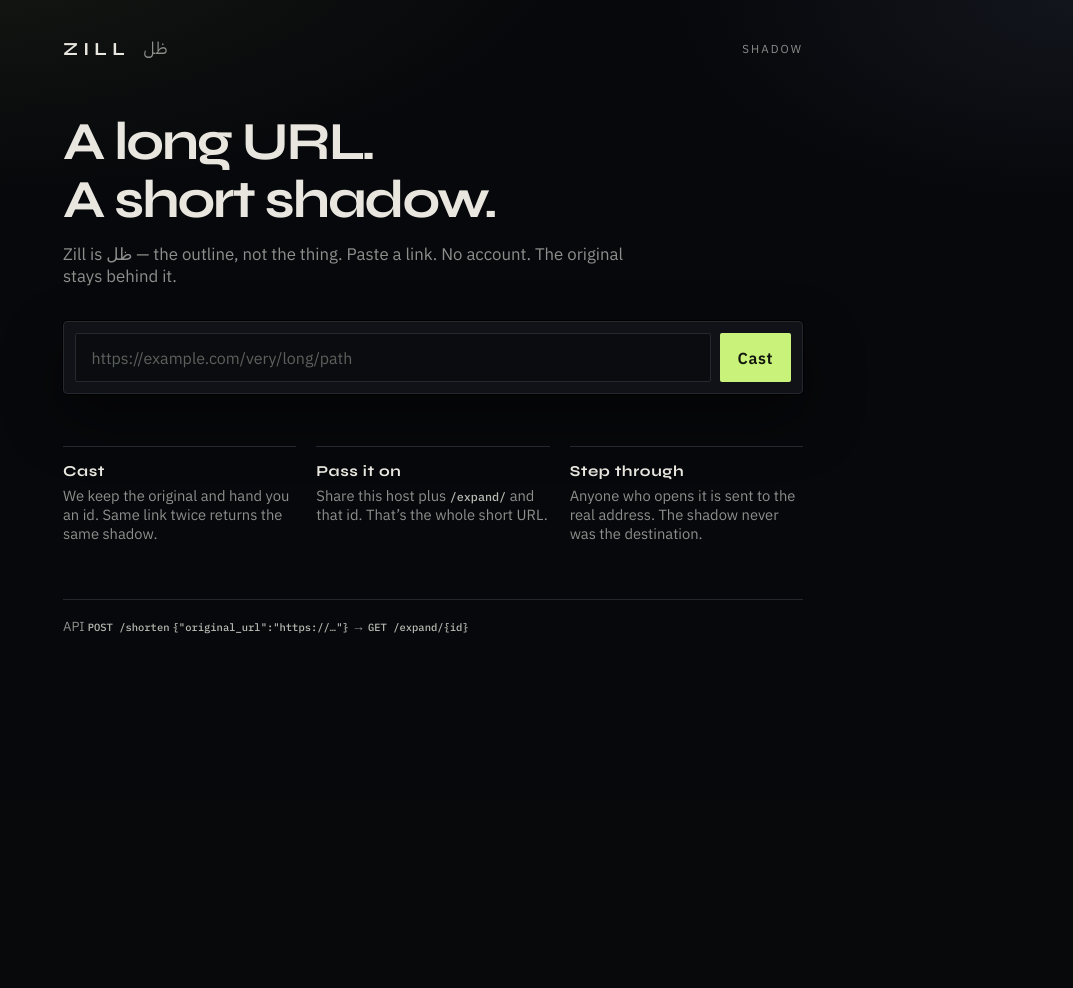
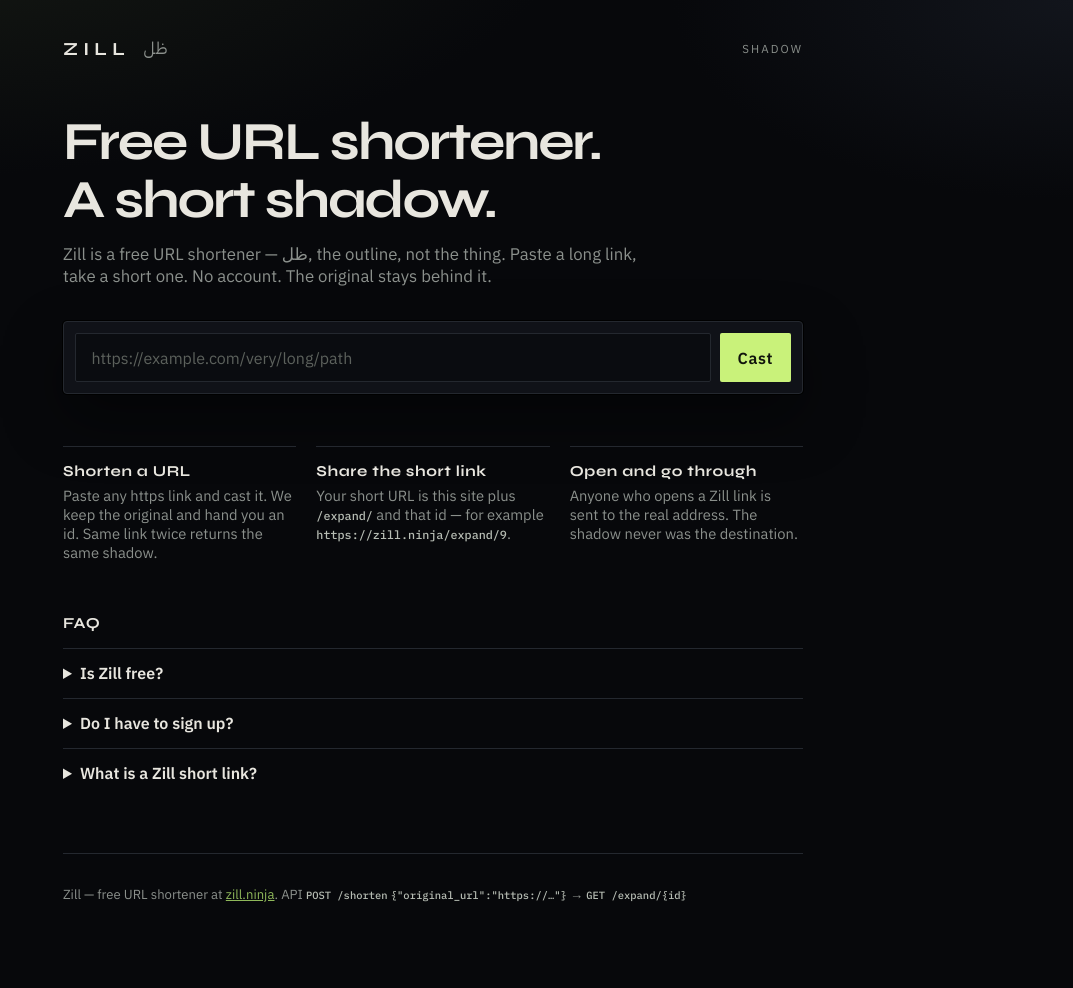
Before and after one commit to yasserhussain1110/url-shortener, a Spring Boot app: page / in a window 1280 px wide. Shown: the whole page, without its empty margins (207-1280 px from the left). Before the commit the page ends 634 px from the top, so only its background shows below. Run offline with Spring Boot 4, Linux system fonts and the light colour scheme.

Commit message:
SEO optimisation

```diff
--- a/src/main/resources/static/css/home.css
+++ b/src/main/resources/static/css/home.css
@@ -215,6 +215,46 @@
   font-size: 0.92rem;
 }
 
+.sr-only {
+  position: absolute;
+  width: 1px;
+  height: 1px;
+  padding: 0;
+  margin: -1px;
+  overflow: hidden;
+  clip: rect(0, 0, 0, 0);
+  white-space: nowrap;
+  border: 0;
+}
+
+.faq {
+  margin-top: 3.25rem;
+}
+
+.faq h2 {
+  margin: 0 0 1rem;
+  font-family: Syne, sans-serif;
+  font-size: 0.95rem;
+  font-weight: 700;
+  letter-spacing: 0.04em;
+}
+
+.faq details {
+  border-top: 1px solid var(--line);
+  padding: 0.9rem 0;
+}
+
+.faq summary {
+  cursor: pointer;
+  font-weight: 600;
+}
+
+.faq details p {
+  margin: 0.55rem 0 0;
+  color: var(--muted);
+  font-size: 0.92rem;
+}
+
 footer {
   margin-top: 3.5rem;
   padding-top: 1.15rem;
@@ -223,8 +263,13 @@
   font-size: 0.82rem;
 }
 
+footer a {
+  color: var(--accent-dim);
+}
+
 footer code,
-.steps code {
+.steps code,
+.faq code {
   font-family: "IBM Plex Mono", ui-monospace, monospace;
   font-size: 0.8em;
   color: #b7bdb4;
--- a/src/main/resources/templates/index.html
+++ b/src/main/resources/templates/index.html
@@ -3,15 +3,76 @@
 <head>
     <meta charset="UTF-8">
     <meta name="viewport" content="width=device-width, initial-scale=1">
-    <title>Zill — a short shadow of a long URL</title>
-    <meta name="description" content="Zill (ظل) means shadow. Paste a long URL, take a short one. No account.">
+    <title>Zill — Free URL Shortener, No Sign-up</title>
+    <meta name="description" content="Zill is a free URL shortener. Paste a long link, get a short one. No account, no tracking wall. Zill (ظل) means shadow — the outline of a long URL.">
+    <meta name="robots" content="index, follow">
     <meta name="theme-color" content="#07080b">
+    <link rel="canonical" href="https://zill.ninja/">
     <link rel="icon" href="/favicon.svg" type="image/svg+xml">
     <link rel="apple-touch-icon" href="/apple-touch-icon.png">
+    <meta property="og:type" content="website">
+    <meta property="og:locale" content="en_US">
+    <meta property="og:site_name" content="Zill">
+    <meta property="og:url" content="https://zill.ninja/">
+    <meta property="og:title" content="Zill — Free URL Shortener, No Sign-up">
+    <meta property="og:description" content="Paste a long URL, take a short one. No account. Zill (ظل) means shadow.">
+    <meta property="og:image" content="https://zill.ninja/og.png">
+    <meta property="og:image:width" content="1200">
+    <meta property="og:image:height" content="630">
+    <meta name="twitter:card" content="summary_large_image">
+    <meta name="twitter:title" content="Zill — Free URL Shortener, No Sign-up">
+    <meta name="twitter:description" content="Paste a long URL, take a short one. No account.">
+    <meta name="twitter:image" content="https://zill.ninja/og.png">
     <link rel="preconnect" href="https://fonts.googleapis.com">
     <link rel="preconnect" href="https://fonts.gstatic.com" crossorigin>
     <link href="https://fonts.googleapis.com/css2?family=IBM+Plex+Mono:wght@500&family=IBM+Plex+Sans+Arabic:wght@400;600&family=IBM+Plex+Sans:wght@400;600&family=Syne:wght@700&display=swap" rel="stylesheet">
     <link rel="stylesheet" href="/css/home.css">
+    <script type="application/ld+json">
+    {
+      "@context": "https://schema.org",
+      "@graph": [
+        {
+          "@type": "WebApplication",
+          "name": "Zill",
+          "alternateName": "ظل",
+          "url": "https://zill.ninja/",
+          "applicationCategory": "UtilitiesApplication",
+          "operatingSystem": "Any",
+          "offers": { "@type": "Offer", "price": "0", "priceCurrency": "USD" },
+          "description": "Free URL shortener. Paste a long link and get a short one. No account required."
+        },
+        {
+          "@type": "FAQPage",
+          "mainEntity": [
+            {
+              "@type": "Question",
+              "name": "Is Zill a free URL shortener?",
+              "acceptedAnswer": {
+                "@type": "Answer",
+                "text": "Yes. Zill is free to use. Paste a long URL and get a short link. There is no account and no sign-up."
+              }
+            },
+            {
+              "@type": "Question",
+              "name": "Do I need an account to shorten a URL?",
+              "acceptedAnswer": {
+                "@type": "Answer",
+                "text": "No. Open zill.ninja, paste the long URL, and cast it. The same long URL always maps to the same short id."
+              }
+            },
+            {
+              "@type": "Question",
+              "name": "How does Zill shorten links?",
+              "acceptedAnswer": {
+                "@type": "Answer",
+                "text": "Zill stores the original URL and returns a numeric id. Share https://zill.ninja/expand/{id}. Anyone who opens it is redirected to the original address."
+              }
+            }
+          ]
+        }
+      ]
+    }
+    </script>
 </head>
 <body>
 <main class="wrap">
@@ -23,10 +84,11 @@
         <div class="meaning">shadow</div>
     </header>
 
-    <h1>A long URL.<br>A short shadow.</h1>
-    <p class="lede">Zill is ظل — the outline, not the thing. Paste a link. No account. The original stays behind it.</p>
+    <h1>Free URL shortener.<br>A short shadow.</h1>
+    <p class="lede">Zill is a free URL shortener — ظل, the outline, not the thing. Paste a long link, take a short one. No account. The original stays behind it.</p>
 
     <form class="card" id="shorten-form" novalidate>
+        <label class="sr-only" for="url">Long URL to shorten</label>
         <input id="url" name="url" type="url" placeholder="https://example.com/very/long/path" required autocomplete="off">
         <button type="submit" id="submit">Cast</button>
     </form>
@@ -42,23 +104,39 @@
 
     <section class="steps">
         <article>
-            <h2>Cast</h2>
-            <p>We keep the original and hand you an id. Same link twice returns the same shadow.</p>
+            <h2>Shorten a URL</h2>
+            <p>Paste any https link and cast it. We keep the original and hand you an id. Same link twice returns the same shadow.</p>
         </article>
         <article>
-            <h2>Pass it on</h2>
-            <p>Share this host plus <code>/expand/</code> and that id. That’s the whole short URL.</p>
+            <h2>Share the short link</h2>
+            <p>Your short URL is this site plus <code>/expand/</code> and that id — for example <code>https://zill.ninja/expand/9</code>.</p>
         </article>
         <article>
-            <h2>Step through</h2>
-            <p>Anyone who opens it is sent to the real address. The shadow never was the destination.</p>
+            <h2>Open and go through</h2>
+            <p>Anyone who opens a Zill link is sent to the real address. The shadow never was the destination.</p>
         </article>
     </section>
 
+    <section class="faq" aria-labelledby="faq-title">
+        <h2 id="faq-title">FAQ</h2>
+        <details>
+            <summary>Is Zill free?</summary>
+            <p>Yes. Shorten as many URLs as you need. No account, no paid plan on this page.</p>
+        </details>
+        <details>
+            <summary>Do I have to sign up?</summary>
+            <p>No. Paste the long URL and cast. That is the whole product.</p>
+        </details>
+        <details>
+            <summary>What is a Zill short link?</summary>
+            <p>A Zill is <code>https://zill.ninja/expand/</code> plus a number. Opening it redirects to the original URL we stored.</p>
+        </details>
+    </section>
+
     <footer>
-        API <code>POST /shorten</code>
+        <p>Zill — free URL shortener at <a href="https://zill.ninja/">zill.ninja</a>. API <code>POST /shorten</code>
         <code>{"original_url":"https://…"}</code>
-        → <code>GET /expand/{id}</code>
+        → <code>GET /expand/{id}</code></p>
     </footer>
 </main>
 <script src="/js/home.js"></script>
```
Also changed, not shown: src/main/resources/static/robots.txt (added, +7 -0 lines), src/main/resources/static/sitemap.xml (added, +8 -0 lines), src/main/resources/static/og.png (added).
